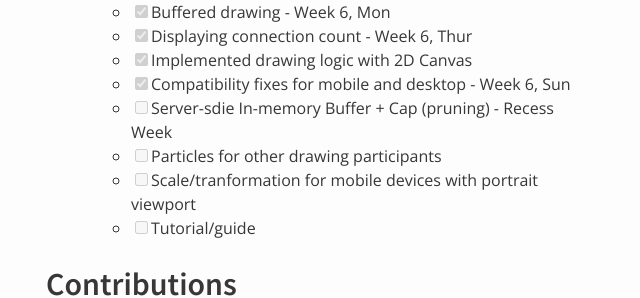
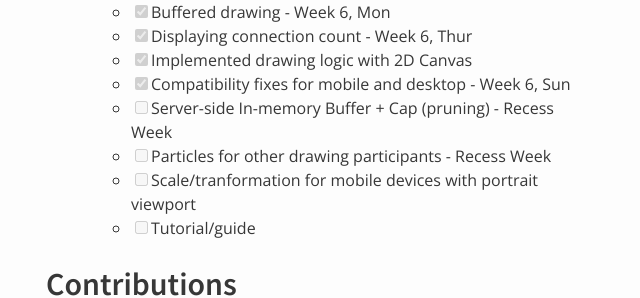
Before and after one commit to nus-oss/cs3281-AY1516S2-website, a Jekyll site: the page built from teams/socketio.md, in a window 1280 px wide and 900 px high, scrolled down 2120 px. Shown: the part 163-461 px from the top of the window, without its empty margins (324-964 px from the left). Built offline with Jekyll 4.4.1, drawn with Linux system fonts in a browser that asks for light colours.

Commit message:
fixed minor typo and added projected deadline for whiteboard-particles-for-other-users

```diff
--- a/teams/socketio.md
+++ b/teams/socketio.md
@@ -82,8 +82,8 @@ permalink: /teams/socketio/
   * [x] Displaying connection count - Week 6, Thur
   * [x] Implemented drawing logic with 2D Canvas
   * [x] Compatibility fixes for mobile and desktop - Week 6, Sun
-  * [ ] Server-sdie In-memory Buffer + Cap (pruning) - Recess Week
-  * [ ] Particles for other drawing participants
+  * [ ] Server-side In-memory Buffer + Cap (pruning) - Recess Week
+  * [ ] Particles for other drawing participants - Recess Week
   * [ ] Scale/tranformation for mobile devices with portrait viewport
   * [ ] Tutorial/guide
 
```
